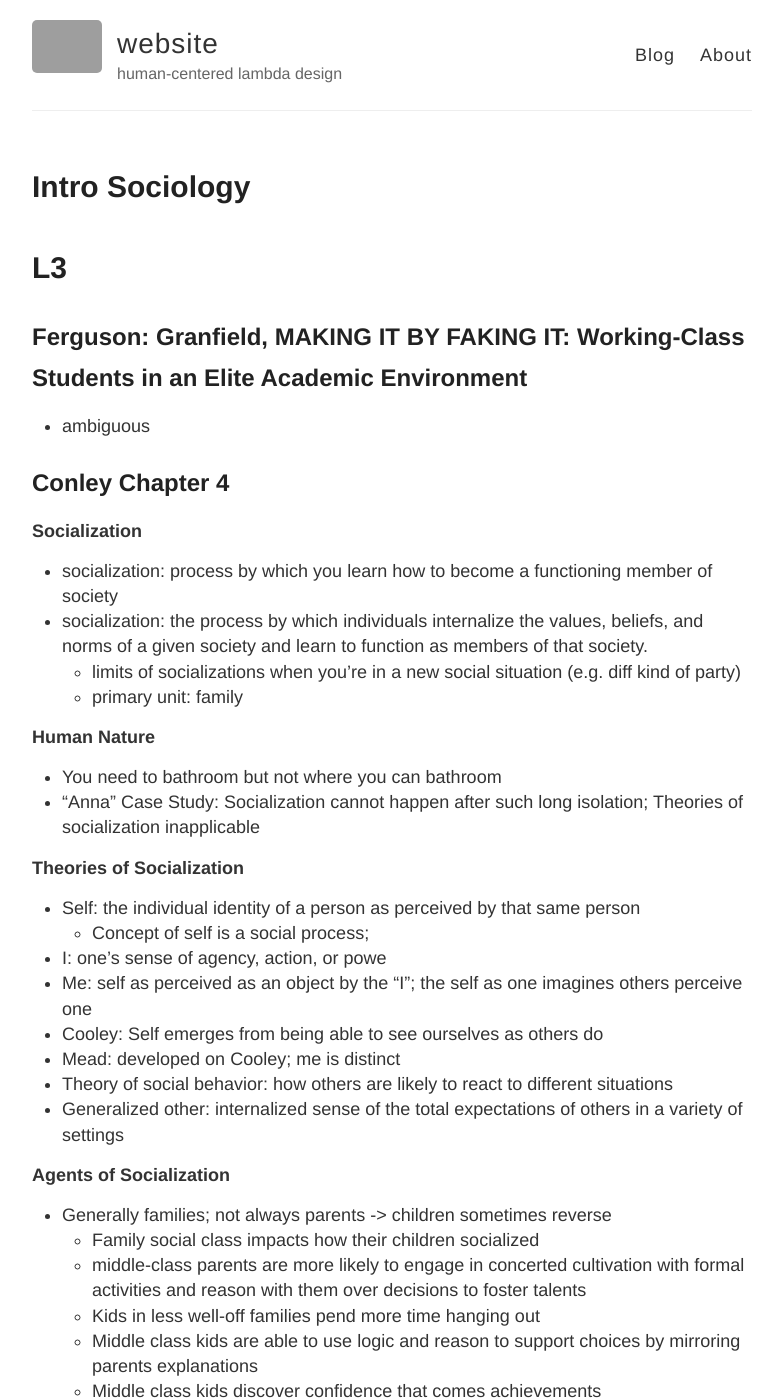
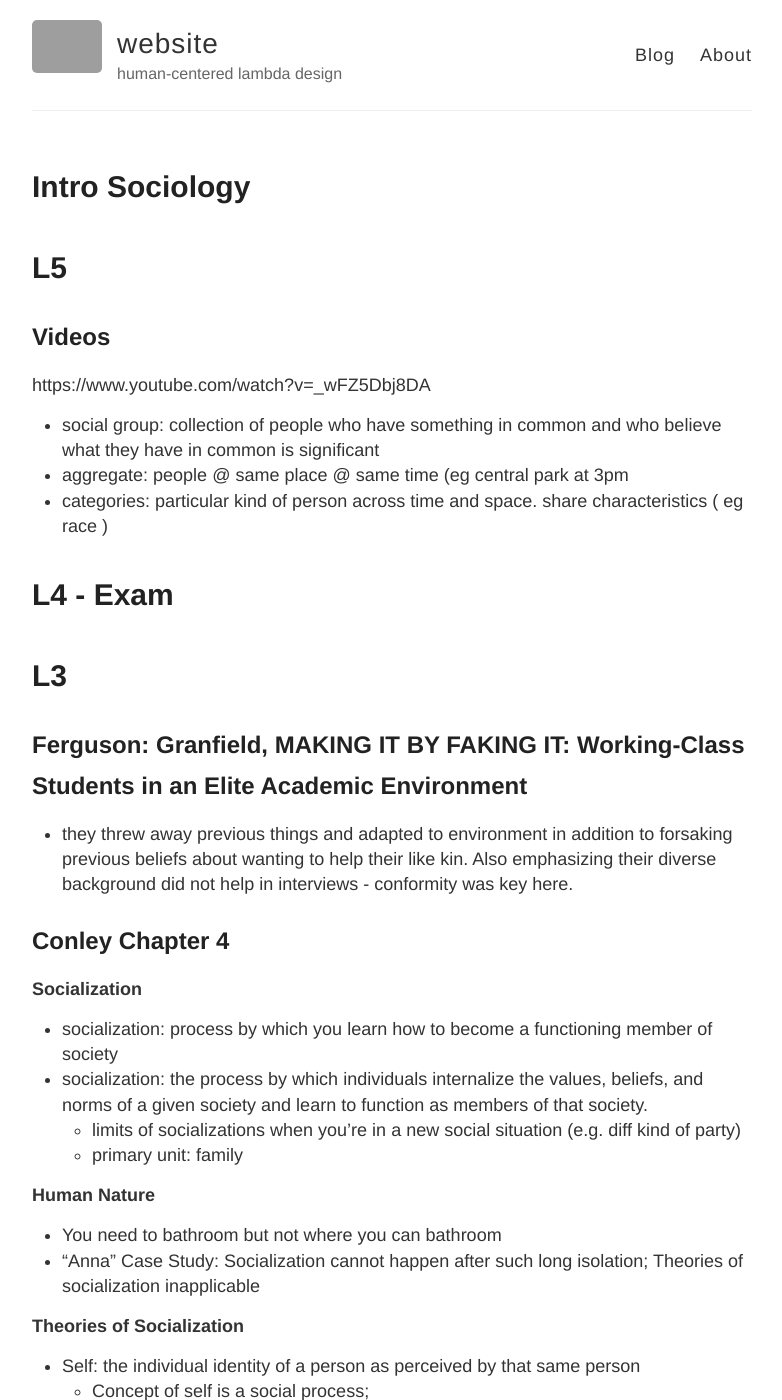
Before and after one commit to RONNCC/ronncc.github, a Jekyll site: the page built from _posts/2019-02-18-intro-sociology.md, in a window 1280 px wide and 1400 px high. Shown: the whole window, without its empty margins (248-1030 px from the left). Built offline with Jekyll 4.4.1, drawn with Linux system fonts in a browser that asks for light colours; our own code applies the rules of GitHub Pages for plain Markdown files; comment, search, counter and statistics services are not loaded; grey boxes are pictures that could not be loaded.

Commit message:
Update 2019-02-18-intro-sociology.md

```diff
--- a/_posts/2019-02-18-intro-sociology.md
+++ b/_posts/2019-02-18-intro-sociology.md
@@ -3,10 +3,21 @@ published: true
 categories:
   - Class
 ---
+# L5
+
+## Videos
+https://www.youtube.com/watch?v=_wFZ5Dbj8DA
+
+- social group: collection of people who have something in common and who believe what they have in common is significant
+- aggregate: people @ same place @ same time (eg central park at 3pm
+- categories: particular kind of person across time and space. share characteristics ( eg race )
+
+# L4 - Exam
+
 # L3
 
 ## Ferguson: Granfield, MAKING IT BY FAKING IT: Working-Class Students in an Elite Academic Environment
-- ambiguous
+- they threw away previous things and adapted to environment in addition to forsaking previous beliefs about wanting to help their like kin. Also emphasizing their diverse background did not help in interviews - conformity was key here.
 
 ## Conley Chapter 4
 
```
